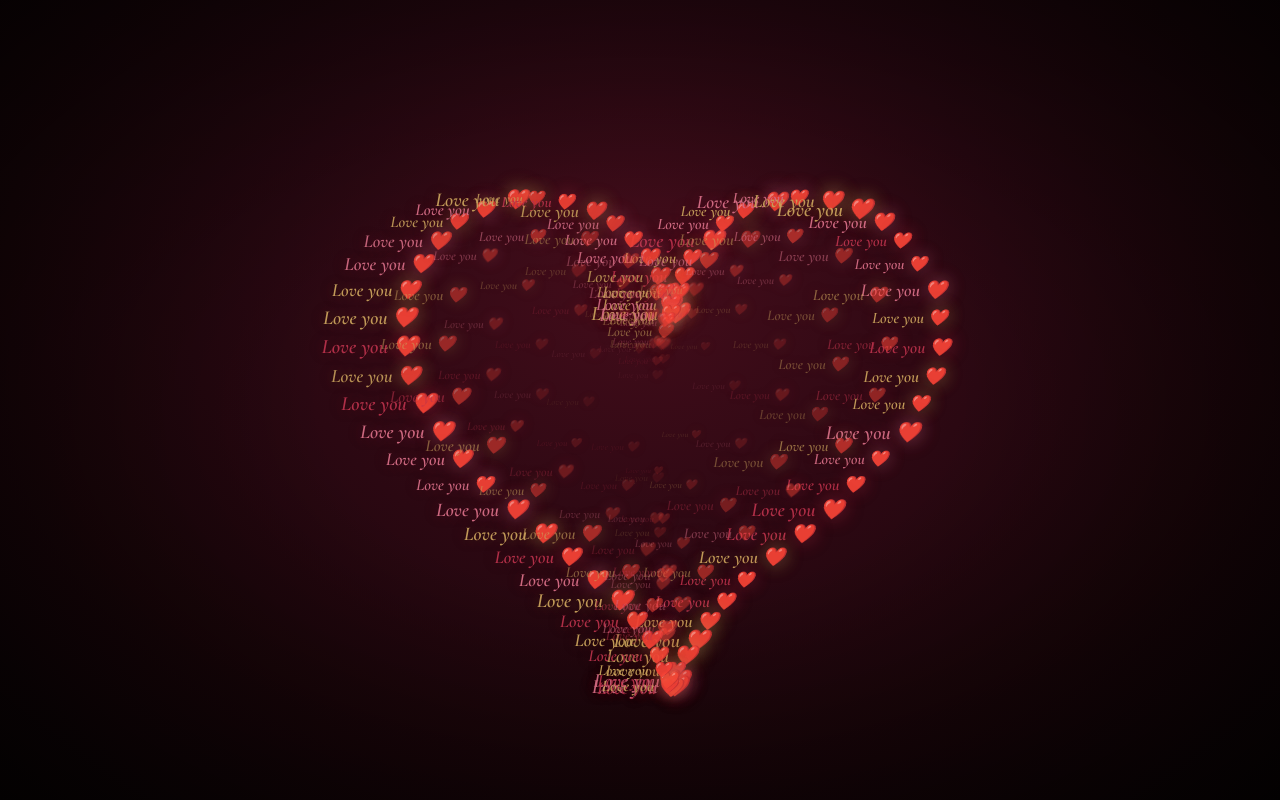
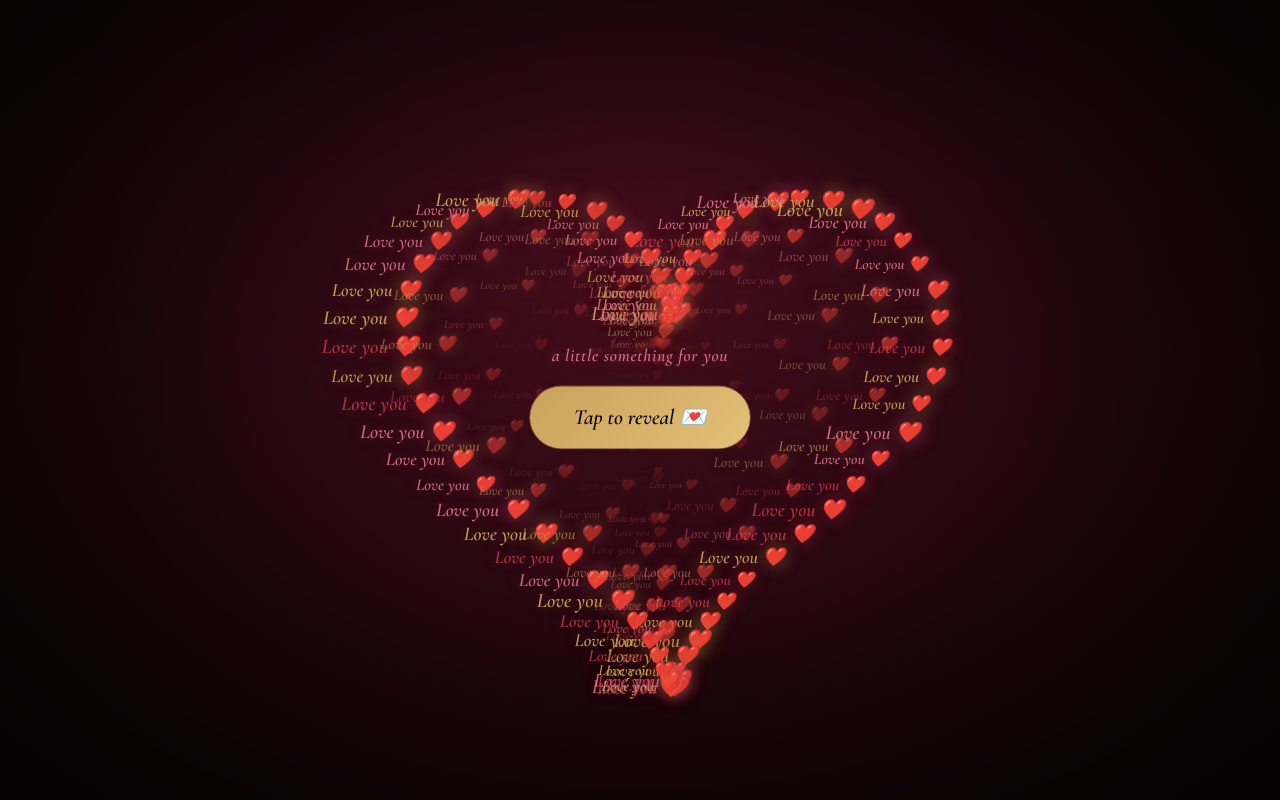
Before and after one commit to anjilatamang0-cell/something, a plain HTML site: page index.html in a window 1280 px wide. Drawn offline with nearby package versions, Linux system fonts and the light colour scheme.

Commit message:
Update style.css

```diff
--- a/style.css
+++ b/style.css
@@ -67,10 +67,106 @@ html, body{
   }
 }
 
+
+/* ===========================================================
+   START SCREEN
+   =========================================================== */
+.start-screen{
+  position: fixed;
+  inset: 0;
+  z-index: 10;
+  display: flex;
+  flex-direction: column;
+  align-items: center;
+  justify-content: center;
+  gap: 22px;
+  background: transparent;
+  transition: opacity 1s ease, visibility 1s ease;
+}
+
+.start-screen.hidden{
+  opacity: 0;
+  visibility: hidden;
+  pointer-events: none;
+}
+
+.start-eyebrow{
+  font-family: var(--font-display);
+  font-style: italic;
+  color: var(--rose);
+  font-size: 1.1rem;
+  letter-spacing: 0.04em;
+  text-shadow: 0 0 14px rgba(214, 110, 134, 0.4);
+  animation: eyebrowFloat 3s ease-in-out infinite;
+}
+
+@keyframes eyebrowFloat{
+  0%, 100%{ transform: translateY(0); }
+  50%{ transform: translateY(-4px); }
+}
+
+.start-btn{
+  position: relative;
+  font-family: var(--font-display);
+  font-style: italic;
+  font-weight: 600;
+  font-size: 1.35rem;
+  color: var(--black);
+  background: linear-gradient(135deg, var(--gold-dim), #E3C077);
+  border: none;
+  border-radius: 999px;
+  padding: 18px 44px;
+  cursor: pointer;
+  display: flex;
+  align-items: center;
+  gap: 10px;
+  box-shadow: 0 0 0 0 rgba(201, 162, 92, 0.55);
+  animation: heartbeatGlow 2.4s ease-in-out infinite,
+             floatBtn 3s ease-in-out infinite;
+  transition: transform 0.2s ease;
+}
+
+.start-btn:hover{
+  transform: scale(1.06);
+}
+
+.start-btn:active{
+  transform: scale(0.96);
+}
+
+.start-btn .heart-icon{
+  display: inline-block;
+  animation: heartBeat 1.2s ease-in-out infinite;
+}
+
+/* Pulsing glow ring, like a soft heartbeat */
+@keyframes heartbeatGlow{
+  0%, 100%{ box-shadow: 0 0 0 0 rgba(201, 162, 92, 0.5); }
+  50%{ box-shadow: 0 0 0 14px rgba(201, 162, 92, 0); }
+}
+
+/* Gentle up-down float */
+@keyframes floatBtn{
+  0%, 100%{ transform: translateY(0); }
+  50%{ transform: translateY(-6px); }
+}
+
+/* Little heart icon beat inside the button */
+@keyframes heartBeat{
+  0%, 100%{ transform: scale(1); }
+  25%{ transform: scale(1.25); }
+  40%{ transform: scale(1); }
+  60%{ transform: scale(1.15); }
+}
+
 @media (prefers-reduced-motion: reduce){
   .heart-word{
     animation: none !important;
     opacity: var(--final-opacity, 0.95);
     transform: translate(-50%, -50%) scale(1);
   }
+  .start-screen{ transition: none; }
+  .start-eyebrow, .start-btn, .start-btn .heart-icon{
+    animation: none !important;
+  }
 }
```
